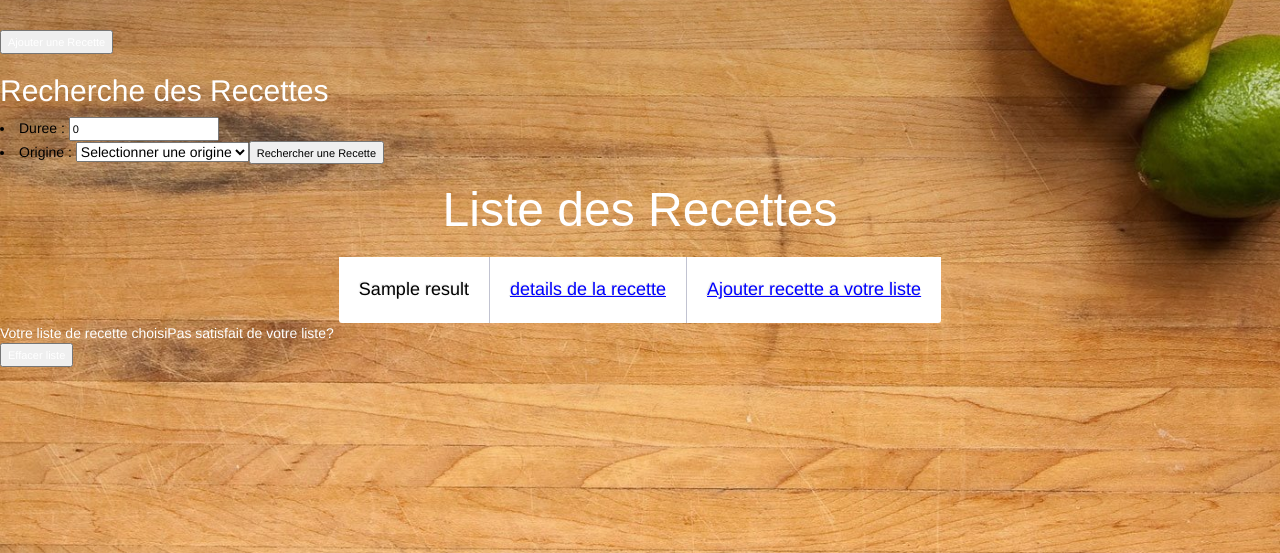
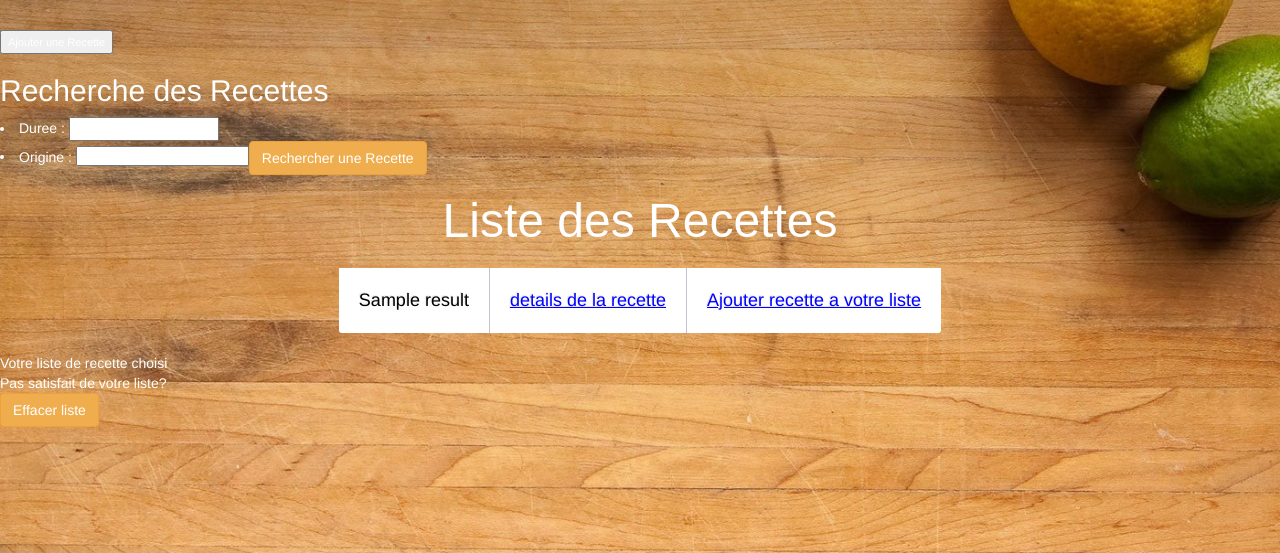
Before and after one commit to Fribou/StudentCook, a PHP site: template View/recette.php in a window 1280 px wide. Shown: the part 247-800 px from the top of the page. Run offline with PHP 8.4, Linux system fonts and the light colour scheme; the visitor is signed in with stand-in values (Sample User, id 1); the template is opened without the code that fills it: most values are stand-ins (such as "Sample title", 1, 10 or a date in 2020).

Commit message:
Proposer recette + Modif css

```diff
--- a/Model/UserManager.php
+++ b/Model/UserManager.php
@@ -20,7 +20,7 @@
 		$id = $req -> fetchAll();
 		$idNouv = count($id) + 1;
 
-        $sql = 'Insert into User (USERID, Login, Pass, Nom, Mail, typeUtilisateur) values (:idNouv,:login, :pass, :nom, :mail, "Membre")';
+        $sql = 'Insert into User (USERID, Login, Pass, Nom, Mail, STATUT) values (:idNouv,:login, :pass, :nom, :mail, "Membre")';
         $req = $this->executerRequete($sql, array('idNouv' => $idNouv,'login' => $login, 'pass' => $pass, 'nom' => $nom, 'mail' => $mail));
         $req->closeCursor();
 		}
--- a/View/accueil.php
+++ b/View/accueil.php
@@ -17,7 +17,7 @@
 		// propose d'effacer la liste de choix de recette
 		echo'Pas satisfait de votre liste?
 		<form method="post" action="./index.php">
-		<input  name="effacerArray" value="Effacer liste" type="submit"></input></form>';
+		<input  name="effacerArray" class"btn btn-primary" value="Effacer liste" type="submit"></input></form>';
 	}
 	else{
 		echo'Votre liste de recette est vide<br><br><br>';
--- a/View/inscription.php
+++ b/View/inscription.php
@@ -11,7 +11,7 @@
 				<div class="main-login main-center">
 				<h1>Inscription</h1>
 				<p>Pour vous inscrire, veuillez remplir les champs ci dessous:</p>
-					<form class="" method="post" action="#">
+					<form class="" method="post" action="./index.php?action=inscription">
 
 					<div class="form-group">
 						<label for="password" class="cols-sm-2 control-label">Nom</label>
@@ -28,7 +28,7 @@
 							<div class="cols-sm-10">
 								<div class="input-group">
 									<span class="input-group-addon"><i class="fa fa-envelope fa" aria-hidden="true"></i></span>
-									<input type="text" class="form-control" name="mail" id="mail"  placeholder="Entrer votre mail"/>
+									<input type="email" class="form-control" name="mail" id="mail"  placeholder="Entrer votre mail"/>
 								</div>
 							</div>
 						</div>
@@ -55,7 +55,7 @@
 
 
 						<div class="form-group ">
-							<a href="index.php"  type="button" id="button" class="btn btn-primary btn-lg btn-block login-button">Inscription</a>
+							<input  type="submit" value="Inscription" id="button" class="btn btn-primary btn-lg btn-block login-button"/>
 						</div>
 
 					</form>
--- a/View/recette.php
+++ b/View/recette.php
@@ -11,34 +11,50 @@
 	}
 	// proposer recette disponible que pour Membre
 	if(isset($_SESSION['typeUtilisateur'])&& $_SESSION['typeUtilisateur']=='Membre'){
-		echo '<form method="post" action="./index.php?action=recette">
-		<input  name="proposerRecette" value="Proposer une Recette" type="submit"></input></form>';
+		echo '<form method="post" action="./index.php?action=recette#popup2">
+		<input  name="proposerRecette" class="btn btn-warning" value="Proposer une Recette" type="submit"></input></form>';
 	}
 
+	echo '<div id="popup2" class="overlay">
+					<div class="popup">
+						<h1>Recette proposée</h1>
+							<a class="close" href="">&times;</a>
+								<div class="content" id="center">';
 	//formulaire pour ajouter recette
-	if(isset($_POST['ajoutRecette']) or isset($_POST['proposerRecette'])){
 		echo '<form method="post" action="./index.php?action=recette">
 		 <li>Nom Recette :<input name="nomRecette" type="text"/></li>
+		 <br />
 		 <li>Ingredient 1 : <input type="text" name="ingredient1"></li>
+		 <br />
 		 <li>Ingredient 2 : <input type="text" name="ingredient2"></li>
+		 <br />
 		 <li>Ingredient 3 : <input type="text" name="ingredient3"></li>
+		 <br />
 		 <li>Ingredient 4 : <input type="text" name="ingredient4"></li>
+		 <br />
 		 <li>Ingredient 5 : <input type="text" name="ingredient5"></li>
+		 <br />
 		 <li>Duree : <input type="number" name="dureeRecette" value="0"></li>
+		 <br />
 		 <li>Origine : <input type="text" name="Origine"></li>
-		 <li>Definition : <input type="text" name="Definition"></li>';
+		 <br />
+		 <li>
+		 Definition :
+		 <textarea ></textarea></p></li>
+		 <br />';
 		 if(isset($_POST['ajoutRecette']))
-			echo'<li><input  name= "AjoutRecette" value="Ajouter" type="submit"></input></form></li>';
+			echo'<li><input  name= "AjoutRecette" class="btn btn-warning" value="Ajouter" type="submit"></input></form></li>';
 		 if(isset($_POST['proposerRecette']))
-			echo'<li><input  name= "ProposerRecette" value="Proposer" type="submit"></input></form></li>';
-	}
-
+			echo'<input  name= "ProposerRecette" class="btn btn-warning" value="Proposer" type="submit"></input></form>';
+	echo '</div>
+	</div>
+	</div>';
 	//recherche recette
 	echo '	<h2>Recherche des Recettes</h2>
 
 	<form method="post" action="./index.php?action=recette">
-		 <li>Duree : <input type="number" name="dureeRecette" value="0"></li>
-		 <li>Origine : <select name="Origine"><option value="pas_origine">Selectionner une origine</option></li>';
+		 <li class="white">Duree : <input type="number" name="dureeRecette" value="0"></li>
+		 <li class="white">Origine : <select name="Origine"><option value="pas_origine">Selectionner une origine</option></li>';
 				foreach($results as $origine){
 							if(!in_array($origine['ORIGINE'], $tabOrigine)){
 								$tabOrigine[] = $origine['ORIGINE'];
@@ -51,7 +67,7 @@
 
 
 
-		echo'<input  name="rechercheRecette" value="Rechercher une Recette" type="submit"></input></form></select>';
+		echo'<br /><input  name="rechercheRecette" class="btn btn-warning" value="Rechercher une Recette" type="submit"></input></form></select>';
 ?>
 	<h1>Liste des Recettes</h1>
 
@@ -82,6 +98,9 @@
 									echo '<br />';
 									echo $result['DEFINITION'];
 									echo '<br />';
+									echo '<br />';
+									echo 'Ingrédients:';
+									echo '<br />';
 									echo $result['INGREDIENT1'];
 									echo '<br />';
 									echo $result['INGREDIENT2'];
@@ -96,20 +115,22 @@
 									</div>
 									</div>';
 //affiche la liste de choix de recette
+echo'<br />';
 if(isset($_SESSION['arrayRecette']) && !empty($_SESSION['arrayRecette'])){
-			echo 'Votre liste de recette choisi';
+			echo '<div class="white">Votre liste de recette choisi</div>';
 			foreach($results as $recette){
 				if(in_array($recette['IDRECETTE'], $_SESSION['arrayRecette'])){
-					echo '<li>'.$recette['NOMRECETTE'].'</li>';
+					echo '<li class="white">'.$recette['NOMRECETTE'].'</li>';
 				}
 			}
 			//propose effacement de la liste de choix de recette
-			echo'Pas satisfait de votre liste?
+			echo'<div class="white">
+			Pas satisfait de votre liste?	</div>
 		<form method="post" action="./index.php">
-		<input  name="effacerArray" value="Effacer liste" type="submit"></input></form>';
+		<input  name="effacerArray" class="btn btn-warning" id="c"  value="Effacer liste" type="submit"></input></form>';
 		}
 		else{
-		echo'Votre liste de recette est vide';
+		echo'<div class="white">Votre liste de recette est vide</div>';
 	}
 
 
--- a/Web/CSS/styles.css
+++ b/Web/CSS/styles.css
@@ -30,6 +30,10 @@
 
 li{
   color:black;
+}
+
+.white{
+  color:white;
 }
 
 /*////////////////////////////////////////////////////////// CONNEXION ET INSCRIPTION /////////////////////////////////////////////*/
@@ -155,17 +159,12 @@
   text-shadow: black 0.3em 0.3em 0.3em;
 }
 
-.jumbotron h1{
 
-}
 
 a {
     text-decoration: none;
     color:white;
   }
-
-
-
 
 
 /*//////////////////////////////////////// Details recettes  //////////////////////////////////////////*/
--- a/index.php
+++ b/index.php
@@ -63,7 +63,7 @@
 			{
 				$_SESSION['identifiant']=$identifiant;
 				$_SESSION['UserID'] = $result['UserID'];
-				$_SESSION['typeUtilisateur'] = $result['typeUtilisateur'];
+				$_SESSION['typeUtilisateur'] = $result['STATUT'];
 				$_SESSION['arrayRecette'] = array();
 				header ('Location: index.php');
 				exit(0);
```
Also changed, not shown: View/connexion.php (+4 -3 lines).
